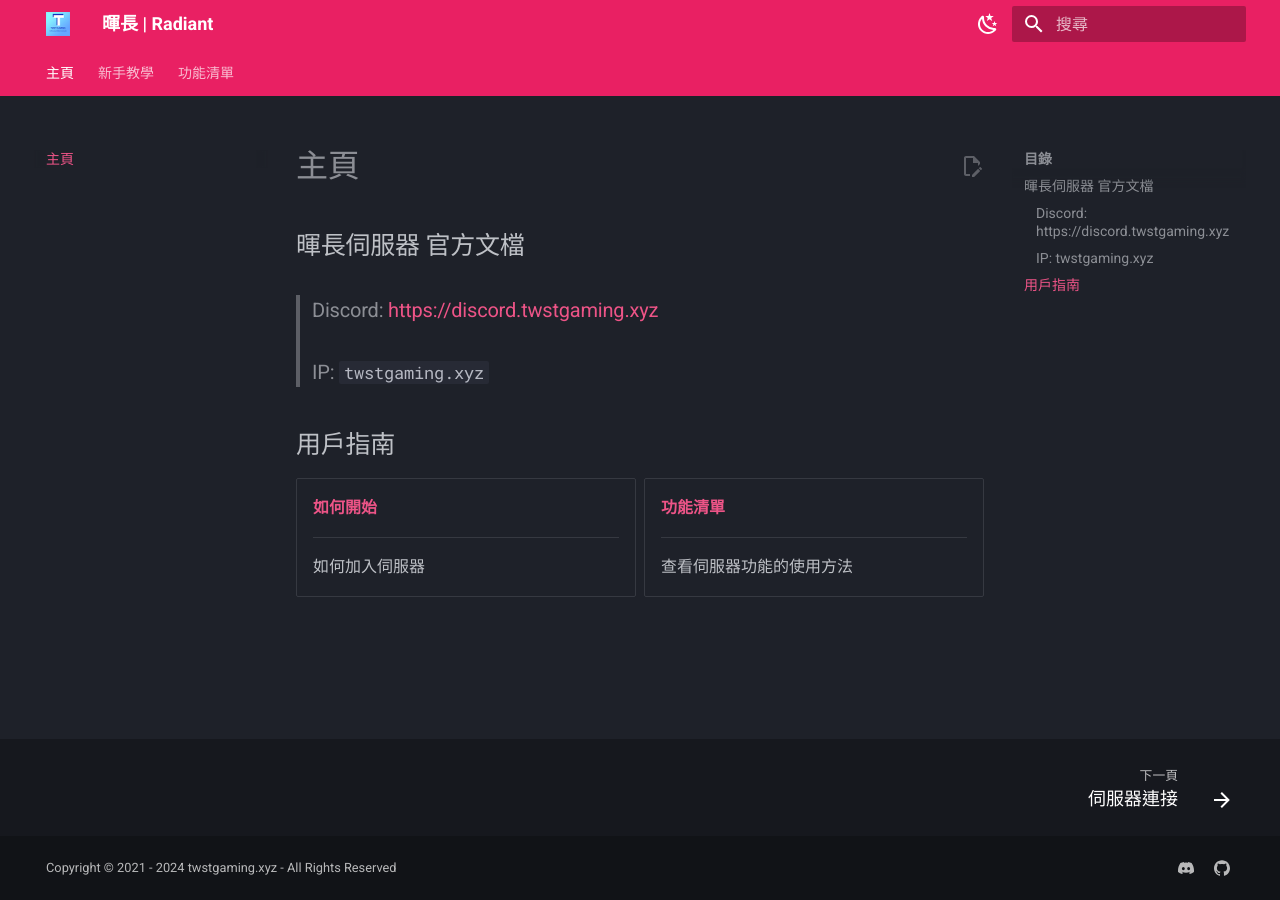
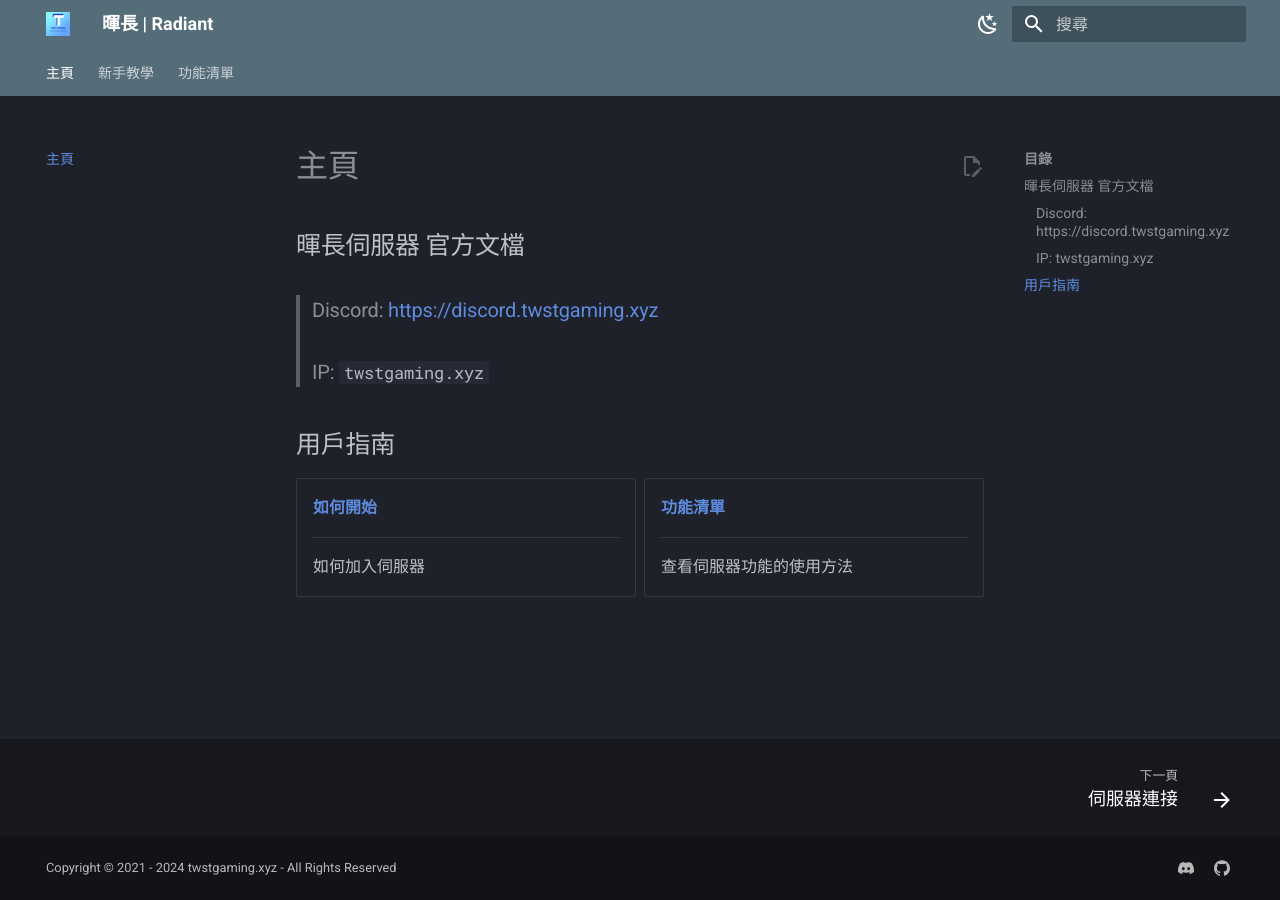
Before and after one commit to thecatisbest/radiant-wiki, an MkDocs documentation site: the page built from docs/index.md, in a window 1280 px wide. Built offline with MkDocs 1.6.1 and Material for MkDocs 9.7.7, drawn with Linux system fonts in a browser that asks for light colours.

Commit message:
Change Color

```diff
--- a/mkdocs.yml
+++ b/mkdocs.yml
@@ -13,14 +13,14 @@ theme:
   palette:
     # Palette toggle for light mode
     - scheme: slate
-      primary: pink
+      primary: blue grey
       toggle:
         icon: material/weather-night
         name: 切換至暗色模式
 
     # Palette toggle for dark mode
     - scheme: default
-      primary: pink
+      primary: blue grey
       toggle:
         icon: material/weather-sunny
         name: 切換至亮色模式
```
